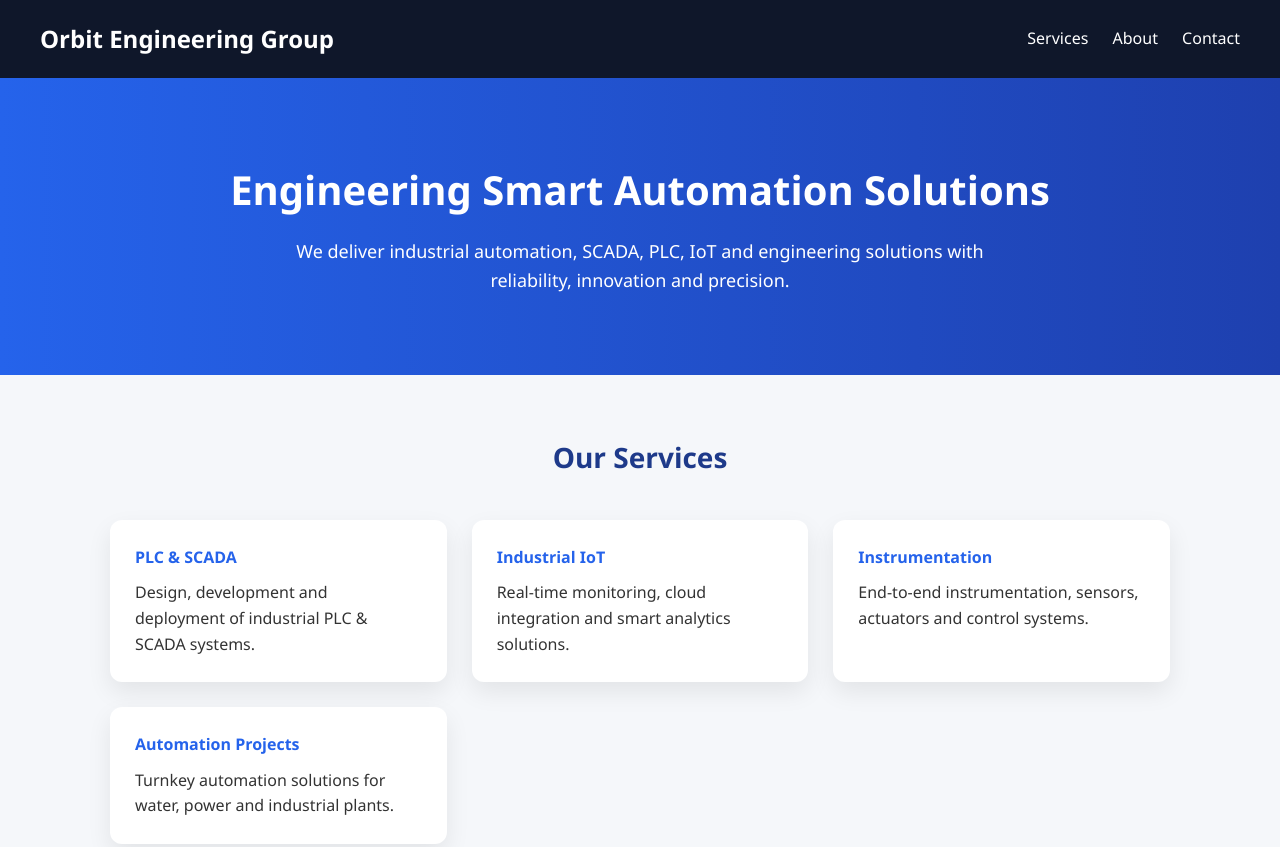
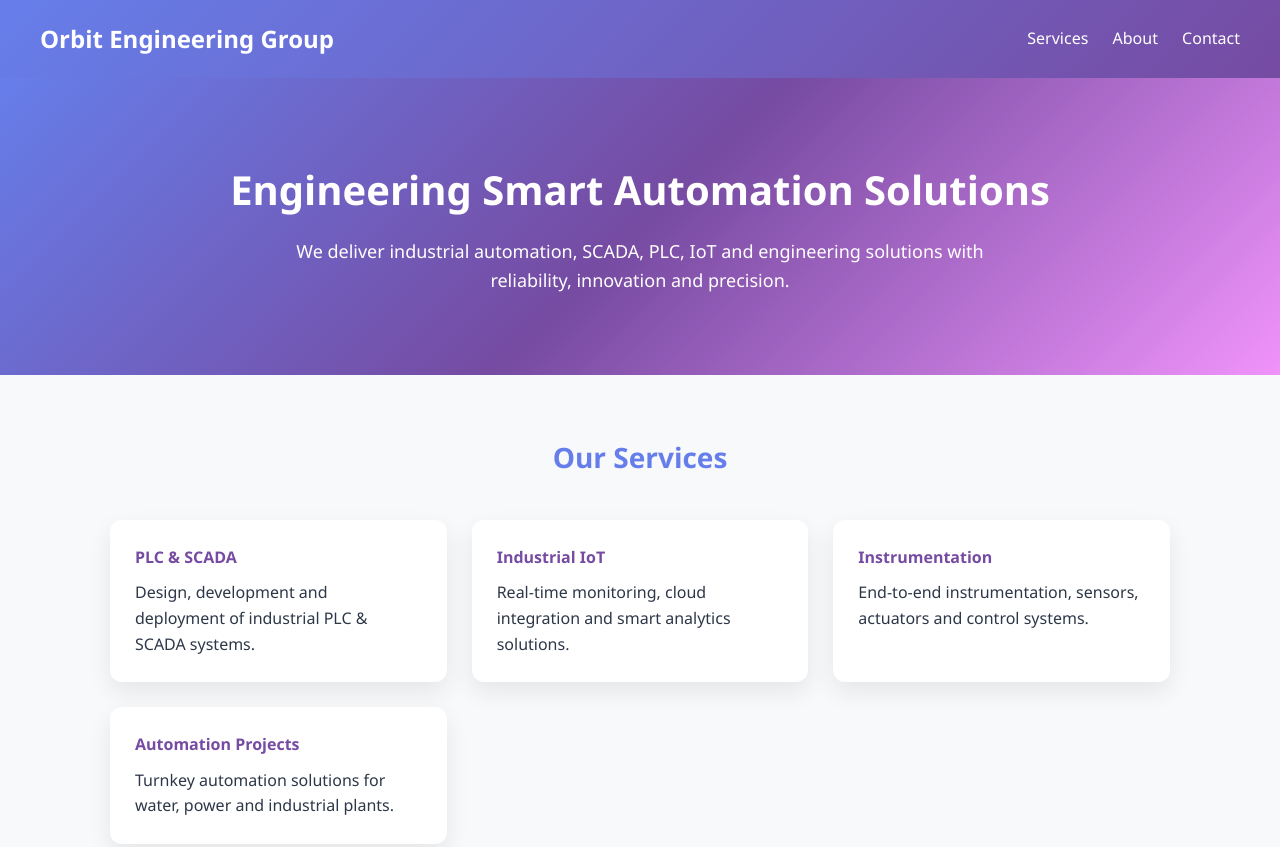
Before and after one commit to shubhorbitengineeringgroup-sys/Orbit-Co, a plain HTML site: page index.html in a window 1280 px wide. Shown: the top 847 px of the page. Drawn offline with Linux system fonts and the light colour scheme.

Commit message:
changed colour theme

```diff
--- a/index.html
+++ b/index.html
@@ -15,8 +15,8 @@
     }
 
     body {
-      background: #f5f7fa;
-      color: #333;
+      background: #f8f9fa;
+      color: #2d3748;
       line-height: 1.6;
       overflow-x: hidden;
     }
@@ -61,12 +61,13 @@
     }
 
     header {
-      background: #0f172a;
+      background: linear-gradient(135deg, #667eea 0%, #764ba2 100%);
       color: white;
       padding: 20px 40px;
       display: flex;
       justify-content: space-between;
       align-items: center;
+      box-shadow: 0 4px 6px rgba(0,0,0,0.1);
     }
 
     header h1 {
@@ -85,7 +86,7 @@
     }
 
     .hero {
-      background: linear-gradient(to right, #2563eb, #1e40af);
+      background: linear-gradient(135deg, #667eea 0%, #764ba2 50%, #f093fb 100%);
       color: white;
       padding: 80px 20px;
       text-align: center;
@@ -112,7 +113,7 @@
       text-align: center;
       font-size: 28px;
       margin-bottom: 40px;
-      color: #1e3a8a;
+      color: #667eea;
     }
 
     .cards {
@@ -135,7 +136,7 @@
 
     .card h4 {
       margin-bottom: 10px;
-      color: #2563eb;
+      color: #764ba2;
     }
 
     .about {
@@ -154,7 +155,7 @@
     }
 
     footer {
-      background: #0f172a;
+      background: linear-gradient(135deg, #667eea 0%, #764ba2 100%);
       color: white;
       text-align: center;
       padding: 20px;
```
